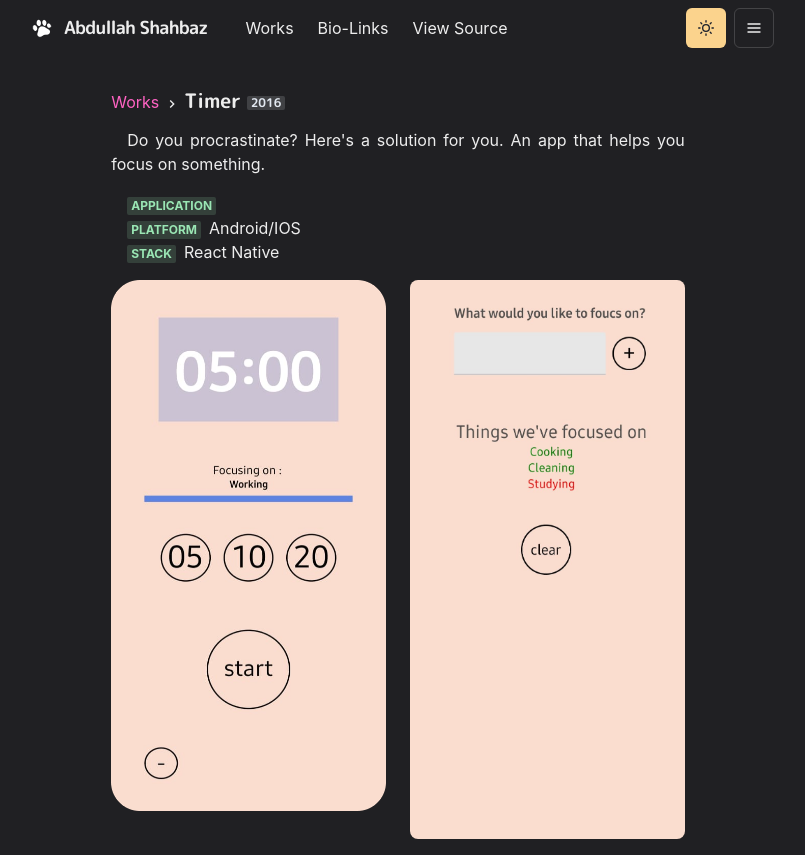
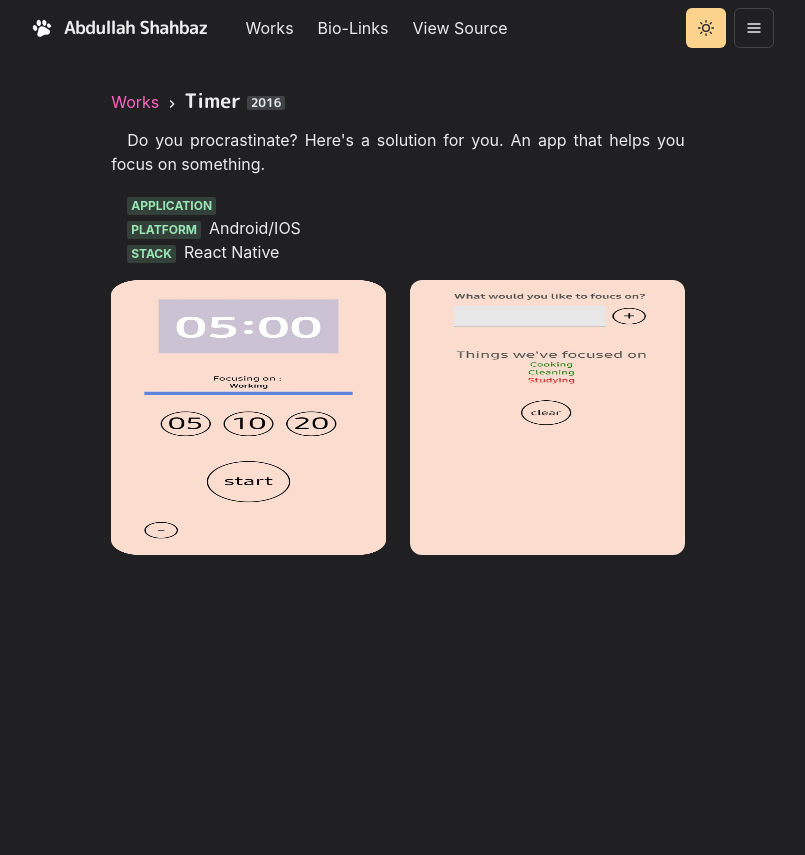
Before and after one commit to abdullah048/personal-portfolio, a Next.js app: page /works/timer in a window 1280 px wide. Shown: the whole page, without its empty margins (242-1047 px from the left). After the commit the page ends 800 px from the top, so only its background shows below. Built offline with nearby package versions, Linux system fonts and the light colour scheme.

Commit message:
production v5

```diff
--- a/components/work.js
+++ b/components/work.js
@@ -1,6 +1,7 @@
-import { Box, Heading, Link, Image, Badge } from "@chakra-ui/react";
+import { Box, Heading, Link, Badge } from "@chakra-ui/react";
 import NextLink from "next/link";
 import { ChevronRightIcon } from "@chakra-ui/icons";
+import Image from "next/image";
 
 export const Title = ({ children }) => (
 	<Box>
@@ -20,7 +21,13 @@ export const Title = ({ children }) => (
 );
 
 export const WorkImage = ({ src, alt }) => (
-	<Image borderRadius="lg" w="full" mb={4} src={src} alt={alt} />
+	<Image
+		width={640}
+		height={640}
+		src={src}
+		alt={alt}
+		style={{ borderRadius: "12px", mb: 4 }}
+	/>
 );
 
 export const Meta = ({ children }) => (
```
